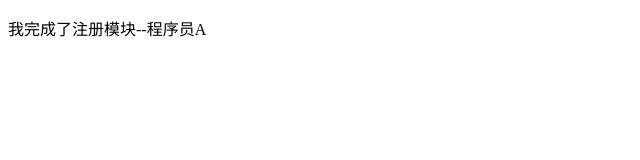
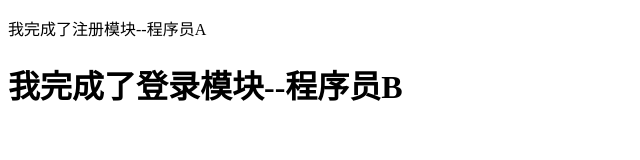
Before and after one commit to 274153560/first-project-test, a plain HTML site: page index.html in a window 1280 px wide. Shown: the whole page, without its empty margins (0-640 px from the left). Drawn offline with Linux system fonts and the light colour scheme.

Commit message:
程序员B完成的登录模块

```diff
--- a/index.html
+++ b/index.html
@@ -9,5 +9,6 @@
 </head>
 <body>
 <p>我完成了注册模块--程序员A</p>
+<h1>我完成了登录模块--程序员B</h1>
 </body>
 </html>
```
